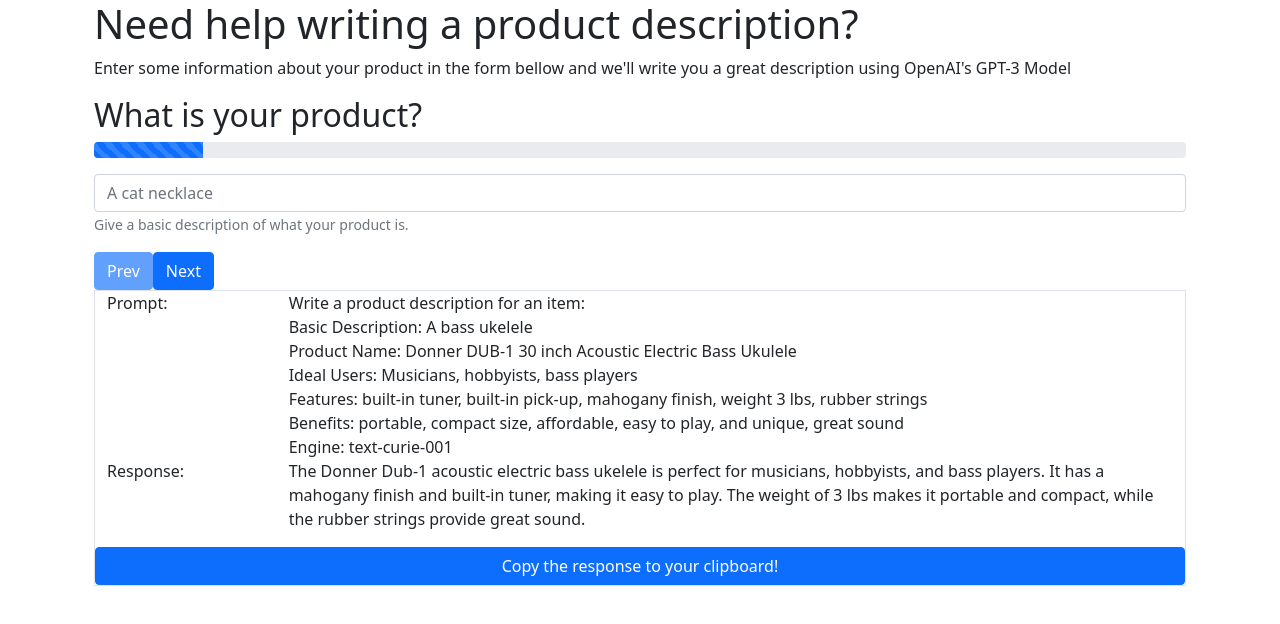
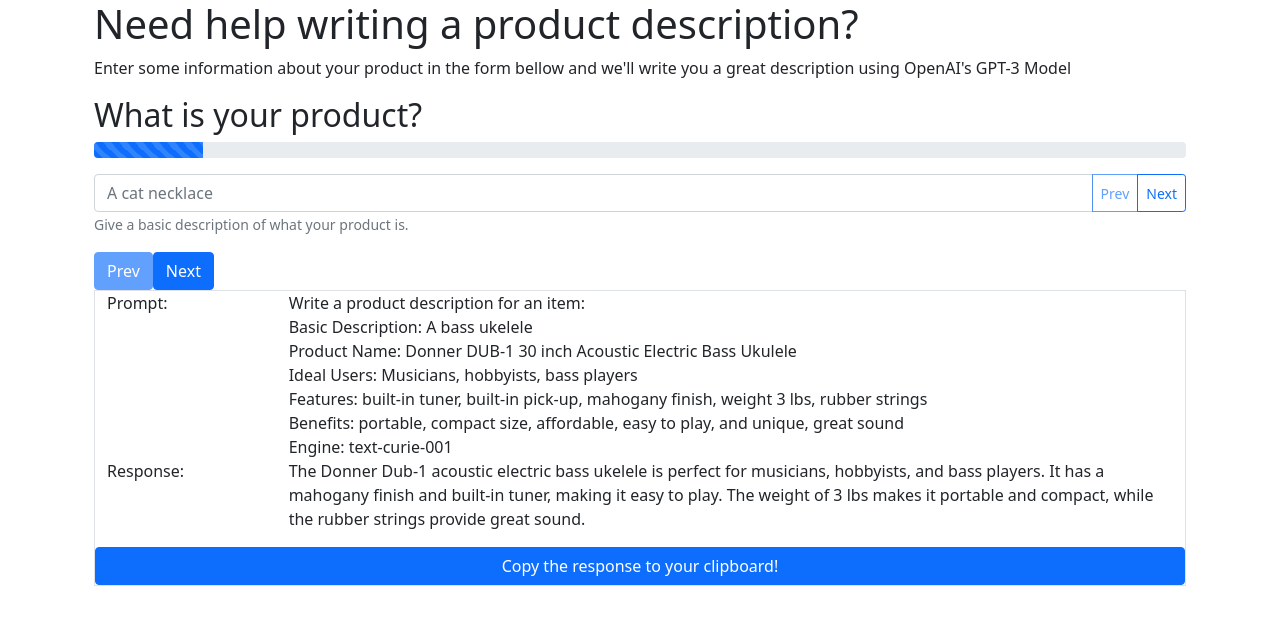
Before and after one commit to j-nathanson/openai-descriptify, a React (Create React App) app: page / in a window 1280 px wide. Shown: the top 624 px of the page. Built offline with nearby package versions, Linux system fonts and the light colour scheme; no server answers.

Commit message:
moved progress bar into custom input to avoid over-rendering

```diff
--- a/src/components/Form.js
+++ b/src/components/Form.js
@@ -1,18 +1,16 @@
 import React from 'react'
 import { useDispatch, useSelector } from 'react-redux';
-import { decrement, increment, resetIndex } from '../redux/pageInfoSlice';
+import { decrementIndex, incrementIndex, resetIndex } from '../redux/pageInfoSlice';
 import { pushNewResponse, setIsLoading } from '../redux/responseSlice';
 import { resetValues } from '../redux/formDataSlice';
 import Button from 'react-bootstrap/Button';
 import Spinner from 'react-bootstrap/Spinner';
-import ProgressBar from 'react-bootstrap/ProgressBar';
 import postData from '../api/generate';
 import PageDisplay from './form-pages/PageDisplay';
 
 export default function Form() {
 
     const index = useSelector((state) => state.pageInfo.index);
-    const progressPercent = useSelector(state => state.pageInfo.progressPercent);
     const titles = useSelector((state) => state.pageInfo.titles);
     const formData = useSelector(state => state.formData);
     const isLoading = useSelector(state => state.responses.isLoading)
@@ -40,7 +38,7 @@ export default function Form() {
 
     const handleClick = (e) => {
         if (index <= 5) {
-            dispatch(increment());
+            dispatch(incrementIndex());
         }
         if (index >= 5) {
             handleSubmit(e);
@@ -49,12 +47,11 @@ export default function Form() {
     return (
         <div className='container'>
             <h2>{titles[index]}</h2>
-            <ProgressBar animated now={progressPercent} />
-            <PageDisplay index={index} />
+            <PageDisplay />
 
             <Button
                 aria-label="Previous Page"
-                onClick={() => dispatch(decrement())}
+                onClick={() => dispatch(decrementIndex())}
                 disabled={index === 0}
             >Prev
             </Button>
--- a/src/components/form-pages/CustomInput.js
+++ b/src/components/form-pages/CustomInput.js
@@ -1,7 +1,10 @@
 import React from 'react';
 import Form from 'react-bootstrap/Form';
+import InputGroup from 'react-bootstrap/InputGroup';
+import Button from 'react-bootstrap/Button';
+import ProgressBar from 'react-bootstrap/ProgressBar';
 import { useDispatch, useSelector } from 'react-redux';
-import { increment, setProgressPercent } from '../../redux/pageInfoSlice';
+import { decrementIndex, incrementIndex } from '../../redux/pageInfoSlice';
 
 export default function CustomInput({ percentage, rows, placeholder, controlId, storeKey, actionCB, instruction }) {
 
@@ -10,17 +13,16 @@ export default function CustomInput({ percentage, rows, placeholder, controlId,
     const index = useSelector((state) => state.pageInfo.index);
     const value = useSelector(state => state.formData[storeKey]);
 
-    dispatch(setProgressPercent(percentage));
-
-    // add index position as condition
     const handleKeyDown = (event) => {
         if (event.key === 'Enter') {
-            dispatch(increment());
+            dispatch(incrementIndex());
         }
     }
     return (
+        <div>
+            <ProgressBar animated now={percentage} />
             <Form.Group className="my-3" controlId={controlId}>
-            <Form.Label visuallyHidden>{titles[index]}</Form.Label>
+                <InputGroup>
                     <Form.Control
                         type='text'
                         rows={rows}
@@ -28,10 +30,25 @@ export default function CustomInput({ percentage, rows, placeholder, controlId,
                         value={value}
                         onChange={(e) => dispatch(actionCB(e.target.value))}
                         onKeyDown={handleKeyDown}
+                        aria-label={titles[index]}
                     />
+                    <Button
+                        variant="outline-primary"
+                        size='sm'
+                        onClick={() => dispatch(decrementIndex())}
+                        disabled={index === 0}
+                    >Prev
+                    </Button>
+                    <Button
+                        variant="outline-primary"
+                        size='sm'
+                        onClick={() => dispatch(incrementIndex())}
+                    >Next</Button>
+                </InputGroup>
                 <Form.Text className="text-muted">
                     {instruction}
                 </Form.Text>
-        </Form.Group>
+            </Form.Group >
+        </div>
     )
 }
--- a/src/components/form-pages/EnginePage.js
+++ b/src/components/form-pages/EnginePage.js
@@ -1,25 +1,27 @@
 import React from 'react';
 import Form from 'react-bootstrap/Form';
+import ProgressBar from 'react-bootstrap/ProgressBar';
 import { useDispatch, useSelector } from 'react-redux';
 import { setEngine } from '../../redux/formDataSlice';
-import { setProgressPercent } from '../../redux/pageInfoSlice';
 
 export default function EnginePage({ percentage }) {
     const dispatch = useDispatch();
     const engine = useSelector(state => state.formData.engine);
 
-    dispatch(setProgressPercent(percentage));
-
     return (
+        <div>
+            <ProgressBar animated now={percentage} />
             <Form.Select
                 size="lg"
                 value={engine}
                 onChange={(e) => dispatch(setEngine(e.target.value))}
-            aria-label="Select which of GTP's engine to use">
+                aria-label="Select which of GTP's engine to use"
+            >
                 <option value="text-curie-001">text-curie-001</option>
                 <option value="text-davinci-002">text-davinci-002</option>
                 <option value="text-babbage-001">text-babbage-001</option>
                 <option value="text-ada-001">text-ada-001</option>
             </Form.Select>
+        </div>
     )
 }
--- a/src/components/form-pages/PageDisplay.js
+++ b/src/components/form-pages/PageDisplay.js
@@ -1,10 +1,12 @@
 import React from 'react'
+import { useSelector } from 'react-redux'
 import { setBasicDescription, setBenefits, setFeatures, setIdealUsers, setProductName } from '../../redux/formDataSlice'
 import CustomInput from './CustomInput'
 import EnginePage from './EnginePage'
 import ResponsePage from './ResponsePage'
 
-export default function PageDisplay({ index }) {
+export default function PageDisplay() {
+    const index = useSelector((state) => state.pageInfo.index);
     switch (index) {
         case 0:
             return (
@@ -66,9 +68,9 @@ export default function PageDisplay({ index }) {
                 />
             )
         case 5:
-            return <EnginePage percentage={95} />;
+            return (<EnginePage percentage={95} />);
         case 6:
-            return <ResponsePage percentage={100} />;
+            return (<ResponsePage percentage={100} />);
         default:
             break;
     }
--- a/src/components/form-pages/ResponsePage.js
+++ b/src/components/form-pages/ResponsePage.js
@@ -1,11 +1,10 @@
 import React from 'react'
-import { useDispatch } from 'react-redux';
-import { setProgressPercent } from '../../redux/pageInfoSlice';
+import ProgressBar from 'react-bootstrap/ProgressBar';
 
 export default function ResponsePage({ percentage }) {
-    const dispatch = useDispatch()
-    dispatch(setProgressPercent(percentage));
     return (
-        <div>ResponsePage</div>
+        <div>
+            <ProgressBar animated now={percentage} />
+        </div>
     )
 }
--- a/src/redux/pageInfoSlice.js
+++ b/src/redux/pageInfoSlice.js
@@ -2,7 +2,6 @@ import { createSlice } from '@reduxjs/toolkit'
 
 const initialState = {
   index: 0,
-  progressPercent: 10,
   titles: [
     'What is your product?',
     'What is your product\'s name?',
@@ -17,21 +16,18 @@ export const pageInfoSlice = createSlice({
   name: 'pageIndex',
   initialState,
   reducers: {
-    increment: (state) => {
+    incrementIndex: (state) => {
       state.index += 1;
     },
-    decrement: (state) => {
+    decrementIndex: (state) => {
       state.index -= 1;
     },
     resetIndex: (state) => {
       state.index = 0;
-    },
-    setProgressPercent: (state, action) => {
-      state.progressPercent = action.payload;
     }
   },
 })
 
-export const { increment, decrement, resetIndex, setProgressPercent } = pageInfoSlice.actions;
+export const { incrementIndex, decrementIndex, resetIndex } = pageInfoSlice.actions;
 
 export default pageInfoSlice.reducer;
```
Lines whose indentation alone changed are shown as unchanged.
